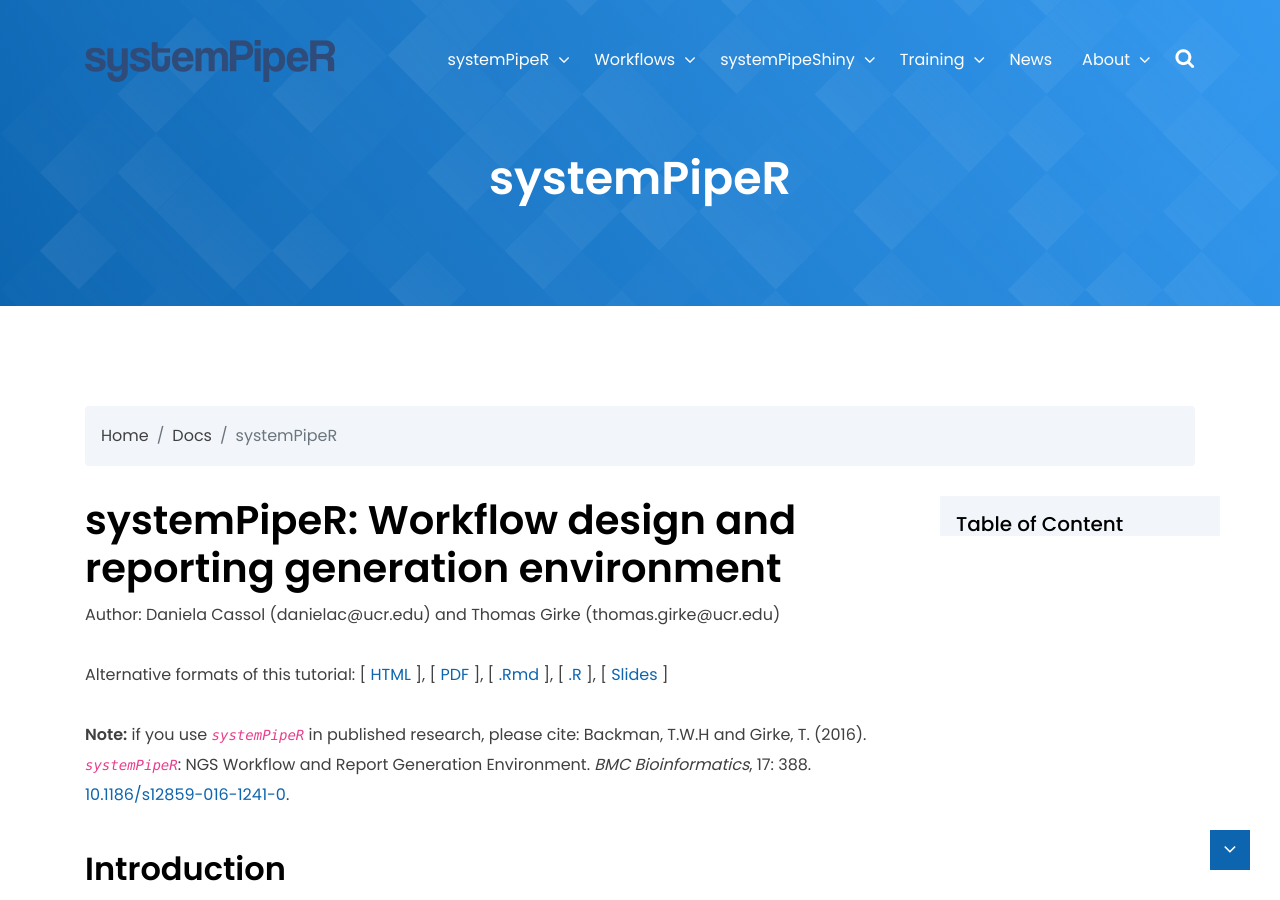
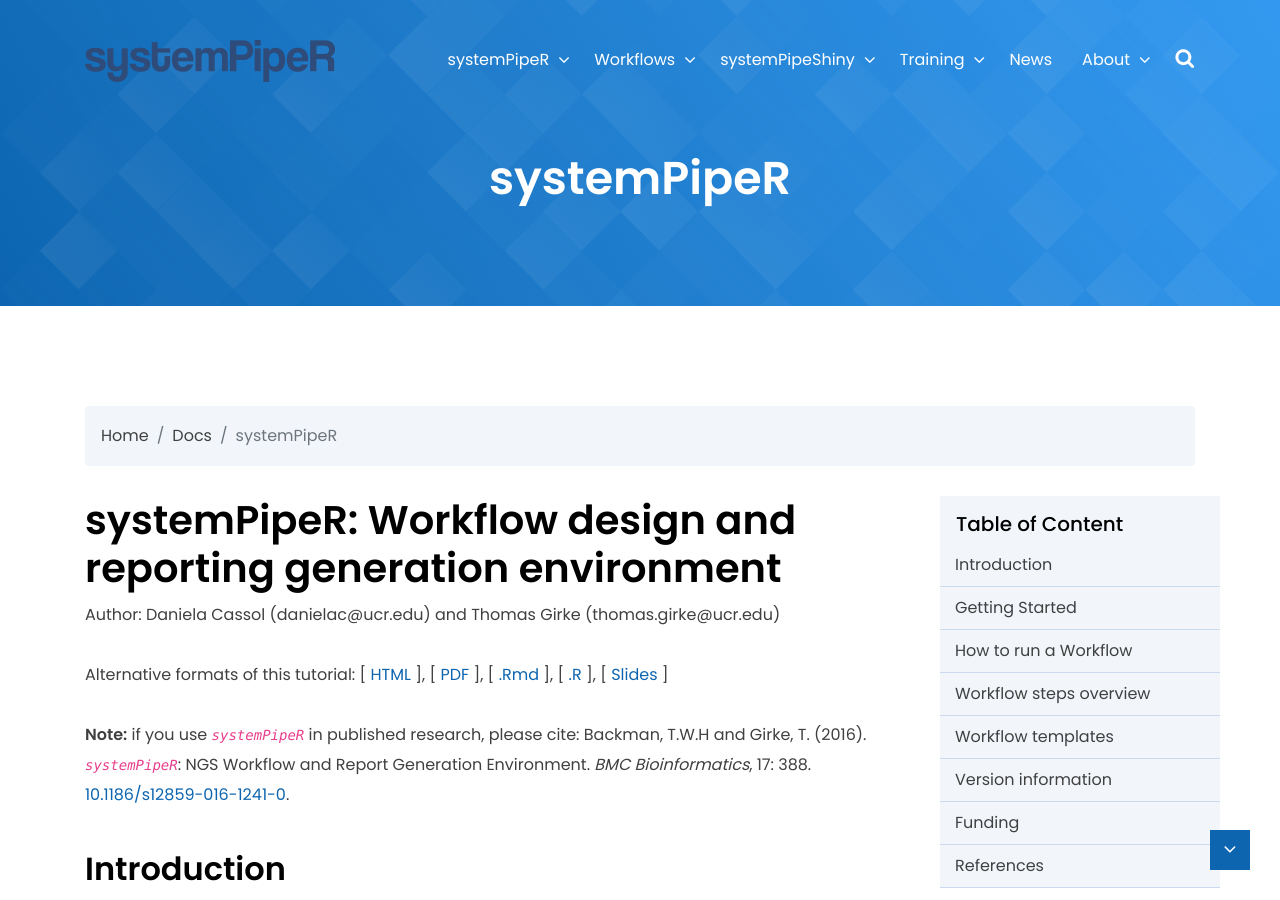
Before and after one commit to dcassol/test, a Jekyll site: the page built from _docs/2020-06-24-systemPipeR.md, in a window 1280 px wide and 900 px high. Built offline with Jekyll 4.4.1, drawn with Linux system fonts in a browser that asks for light colours.

```diff
--- a/Gemfile
+++ b/Gemfile
@@ -19,7 +19,6 @@ group :jekyll_plugins do
   gem "jekyll-paginate-v2"
   gem 'jekyll-tagging'
   gem 'jekyll-archives'
-  gem 'jekyll-toc'
   gem 'jekyll-seo-tag'
 end
 
--- a/_config.yml
+++ b/_config.yml
@@ -35,7 +35,6 @@ plugins:
   - jekyll-feed
   - jekyll-paginate-v2
   - jekyll-archives
-  - jekyll-toc
   - jekyll-seo-tag
 
 collections:
--- a/_layouts/doc.html
+++ b/_layouts/doc.html
@@ -81,6 +81,7 @@ toc: true
               <div id="table-of-contents">
                <h5 class="px-3 pt-3">Table of Content</h5>
 
+{% include toc.html html=content h_min=2 h_max=2 %}
               </div>
 
             </div>
```
